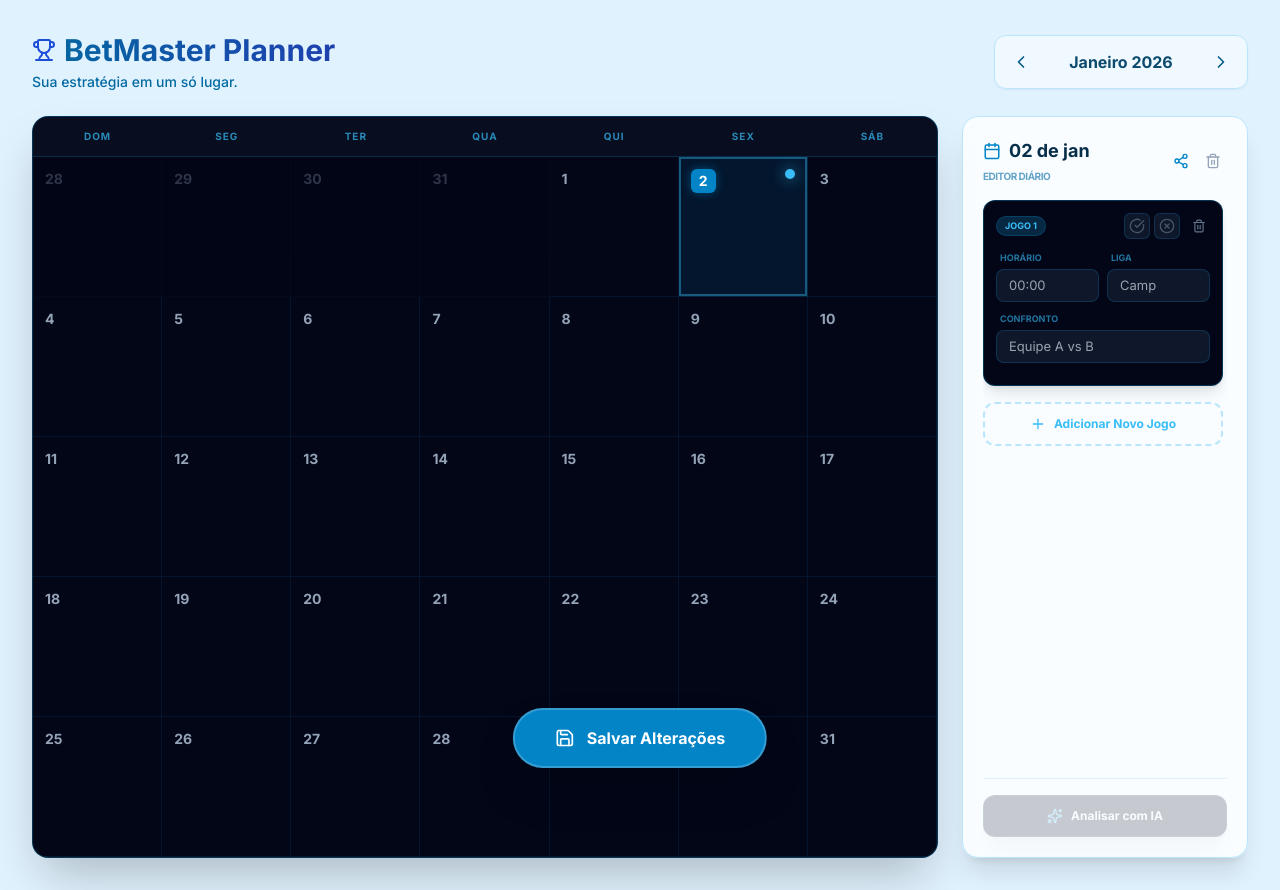
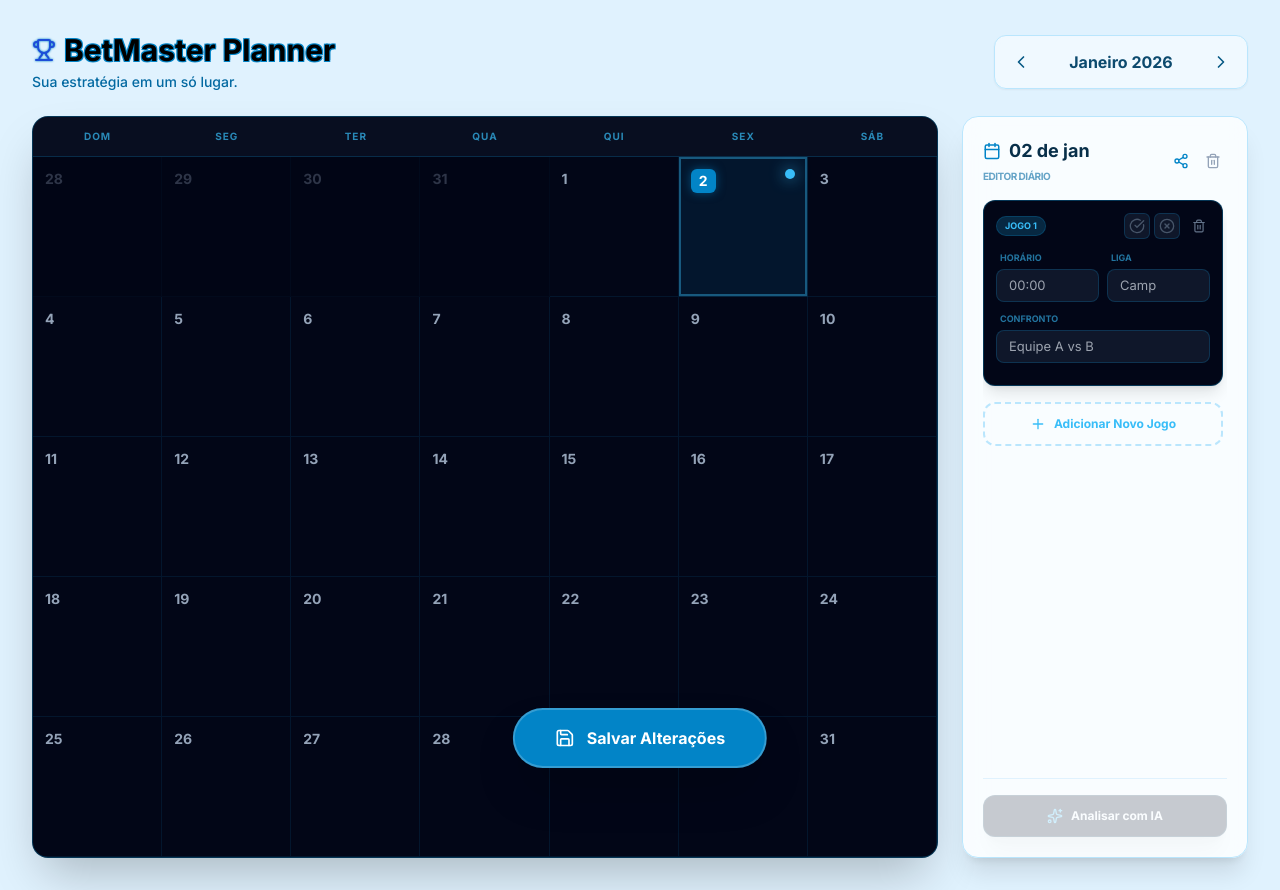
Before and after one commit to joelsoaresdebrito92-dot/Planner-Esportivo, a React (Vite) app: page / in a window 1280 px wide. Built offline with nearby package versions, Linux system fonts and the light colour scheme.

Commit message:
Mudança da cor do título

```diff
--- a/App.tsx
+++ b/App.tsx
@@ -163,8 +163,13 @@ const App: React.FC = () => {
     <div className="min-h-screen p-4 md:p-8 max-w-[1500px] mx-auto flex flex-col gap-6 pb-32">
       <header className="flex flex-col md:flex-row md:items-center justify-between gap-4">
         <div>
-          <h1 className="text-3xl font-bold bg-gradient-to-r from-sky-700 to-blue-800 bg-clip-text text-transparent flex items-center gap-2">
-            <Trophy className="text-blue-700" /> BetMaster Planner
+          <h1
+            className="text-3xl font-bold text-black flex items-center gap-2"
+            style={{
+              textShadow: '-1px -1px 0 #0284c7, 1px -1px 0 #0284c7, -1px 1px 0 #0284c7, 1px 1px 0 #0284c7'
+            }}
+          >
+            <Trophy className="text-blue-700 shrink-0" style={{ filter: 'drop-shadow(0 0 1px #0284c7)' }} /> BetMaster Planner
           </h1>
           <p className="text-sky-700 text-sm mt-1 font-medium">Sua estratégia em um só lugar.</p>
         </div>
```
